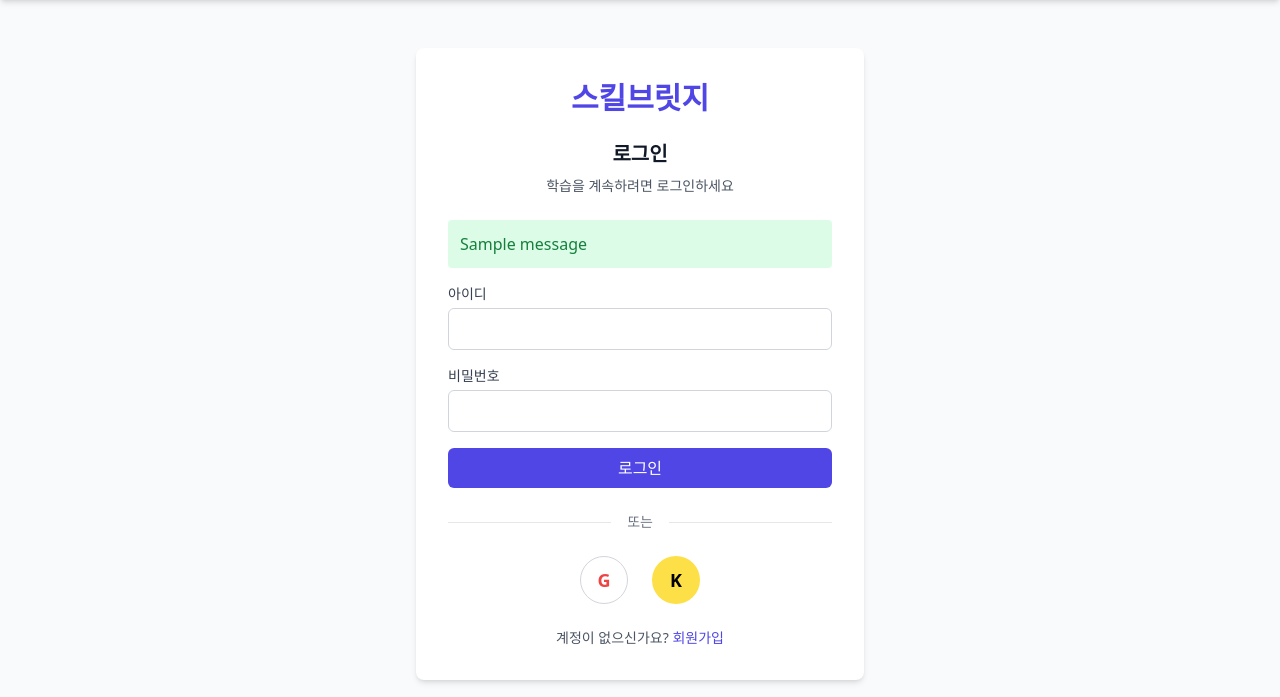
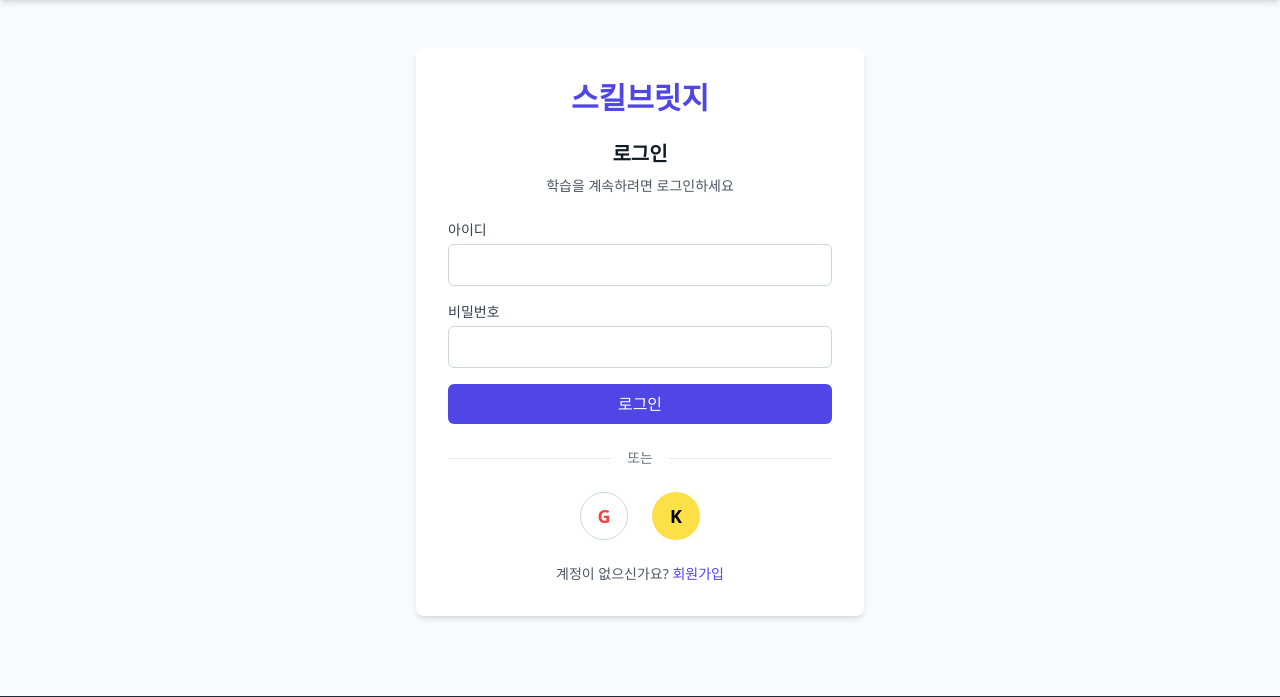
Before and after one commit to DjangoBookMakers/SkillBridge, a Django app: page /accounts/login/ in a window 1280 px wide. Shown: the part 60-757 px from the top of the page. Run offline with Django 5.2, Linux system fonts and the light colour scheme; tables that the repository leaves empty hold one stand-in row (values such as "Sample post"); one stand-in notice (Sample message) is shown; some libraries are stand-ins or nearby versions.

Commit message:
🐛 FIX: 로그인 폼의 메시지 표시 제거

```diff
--- a/accounts/templates/accounts/login.html
+++ b/accounts/templates/accounts/login.html
@@ -12,15 +12,6 @@
 
       <h1 class="text-xl font-semibold text-gray-900 text-center mb-2">로그인</h1>
       <p class="text-sm text-gray-600 text-center mb-6">학습을 계속하려면 로그인하세요</p>
-
-      <!-- 메시지 표시 -->
-      {% if messages %}
-        {% for message in messages %}
-          <div class="p-3 mb-4 rounded {% if message.tags == 'error' %}bg-red-100 text-red-700{% else %}bg-green-100 text-green-700{% endif %}">
-            {{ message }}
-          </div>
-        {% endfor %}
-      {% endif %}
 
       <form method="post" class="space-y-4">
         {% csrf_token %}
```
